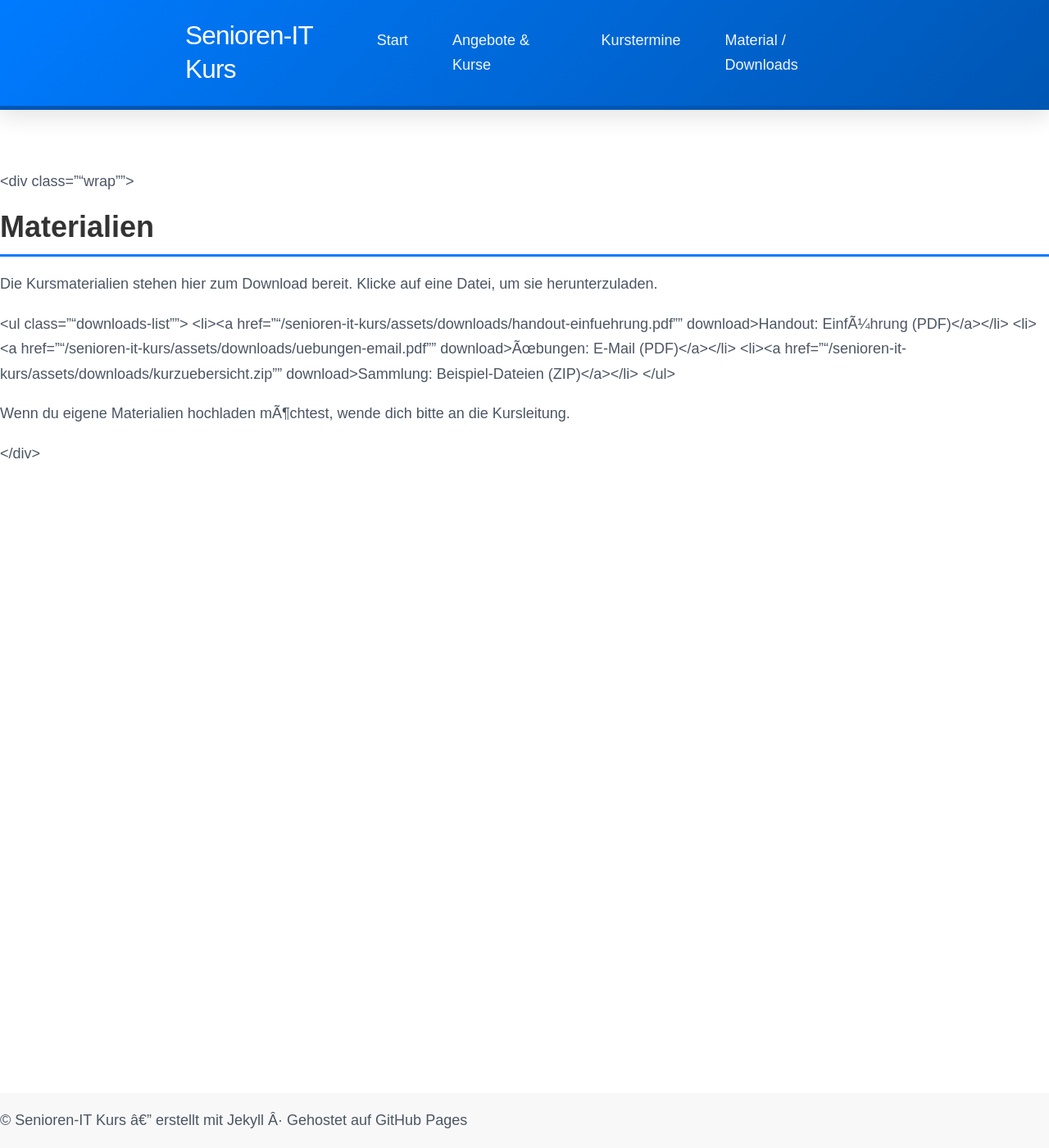
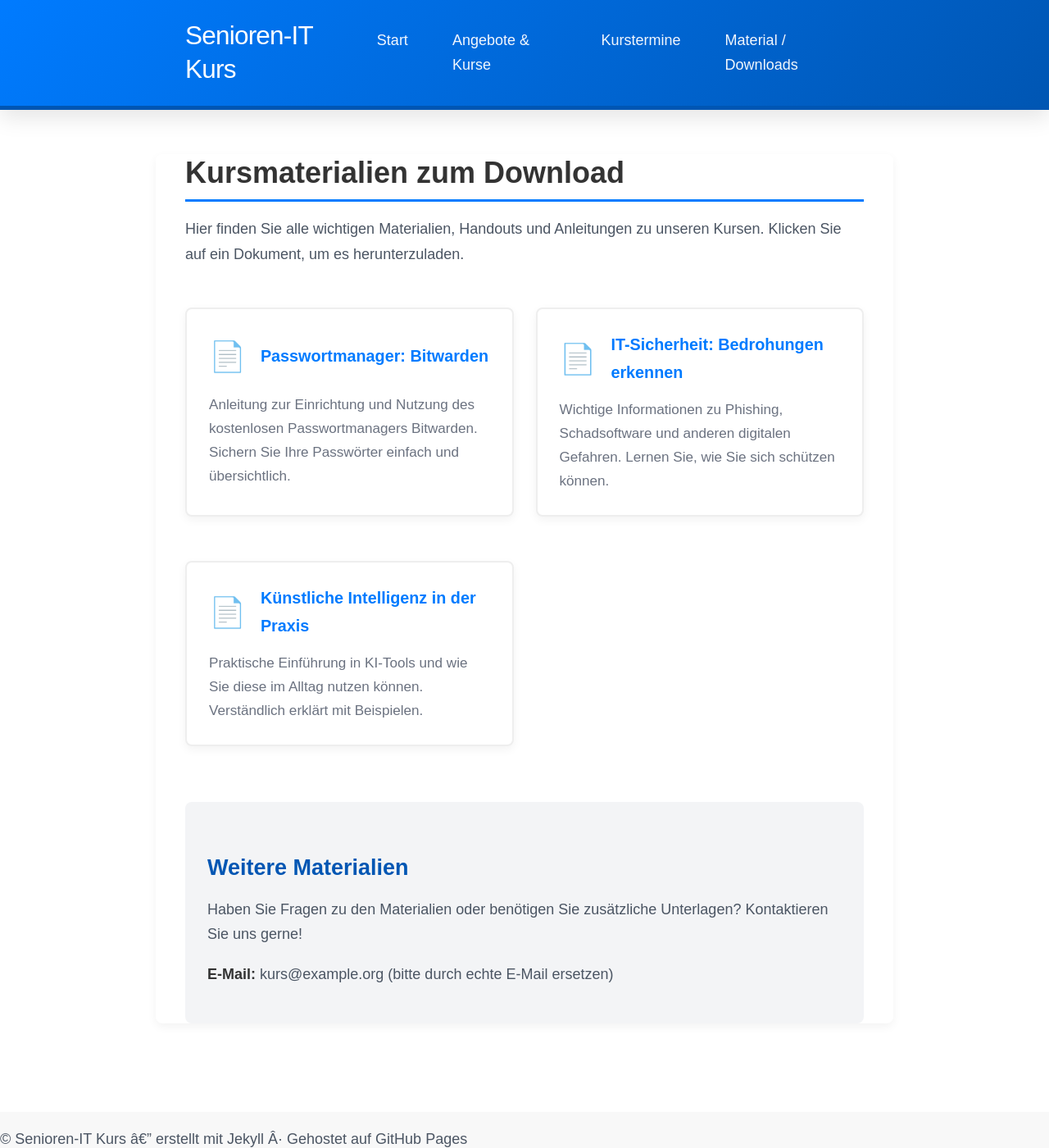
Before and after one commit to gkoe/senioren-it-kurs, a Jekyll site: the page built from downloads.md, in a window 1280 px wide and 1400 px high. Shown: the whole window at 82% size. Built offline with Jekyll 4.4.1, drawn with Linux system fonts in a browser that asks for light colours; our own code applies the rules of GitHub Pages for plain Markdown files.

Commit message:
Download-Bereich mit schön gestalteter PDF-Liste aktualisiert

```diff
--- a/downloads.md
+++ b/downloads.md
@@ -4,16 +4,36 @@ title: Material / Downloads
 description: Materialien und Handouts zum Kurs
 ---
 
-<div class=""wrap"">
-  <h2>Materialien</h2>
-  <p>Die Kursmaterialien stehen hier zum Download bereit. Klicke auf eine Datei, um sie herunterzuladen.</p>
+<div class="wrap">
+  <h2>Kursmaterialien zum Download</h2>
+  <p>Hier finden Sie alle wichtigen Materialien, Handouts und Anleitungen zu unseren Kursen. Klicken Sie auf ein Dokument, um es herunterzuladen.</p>
 
-  <ul class=""downloads-list"">
-    <!-- Lege Dateien unter assets/downloads/ ab, z. B. assets/downloads/handout1.pdf -->
-    <li><a href=""{{ '/assets/downloads/handout-einfuehrung.pdf' | relative_url }}"" download>Handout: EinfÃ¼hrung (PDF)</a></li>
-    <li><a href=""{{ '/assets/downloads/uebungen-email.pdf' | relative_url }}"" download>Ãœbungen: E-Mail (PDF)</a></li>
-    <li><a href=""{{ '/assets/downloads/kurzuebersicht.zip' | relative_url }}"" download>Sammlung: Beispiel-Dateien (ZIP)</a></li>
+  <ul class="downloads-list">
+    <li class="download-item">
+      <a href="{{ '/assets/downloads/Bitwarden.pdf' | relative_url }}" download>
+        Passwortmanager: Bitwarden
+      </a>
+      <p>Anleitung zur Einrichtung und Nutzung des kostenlosen Passwortmanagers Bitwarden. Sichern Sie Ihre Passwörter einfach und übersichtlich.</p>
+    </li>
+
+    <li class="download-item">
+      <a href="{{ '/assets/downloads/Bedrohungen.pdf' | relative_url }}" download>
+        IT-Sicherheit: Bedrohungen erkennen
+      </a>
+      <p>Wichtige Informationen zu Phishing, Schadsoftware und anderen digitalen Gefahren. Lernen Sie, wie Sie sich schützen können.</p>
+    </li>
+
+    <li class="download-item">
+      <a href="{{ '/assets/downloads/KI-Praxis.pdf' | relative_url }}" download>
+        Künstliche Intelligenz in der Praxis
+      </a>
+      <p>Praktische Einführung in KI-Tools und wie Sie diese im Alltag nutzen können. Verständlich erklärt mit Beispielen.</p>
+    </li>
   </ul>
 
-  <p>Wenn du eigene Materialien hochladen mÃ¶chtest, wende dich bitte an die Kursleitung.</p>
+  <section style="margin-top: 3rem; padding: 1.5rem; background: var(--bg-gray); border-radius: var(--border-radius);">
+    <h3>Weitere Materialien</h3>
+    <p>Haben Sie Fragen zu den Materialien oder benötigen Sie zusätzliche Unterlagen? Kontaktieren Sie uns gerne!</p>
+    <p><strong>E-Mail:</strong> kurs@example.org (bitte durch echte E-Mail ersetzen)</p>
+  </section>
 </div>
```
